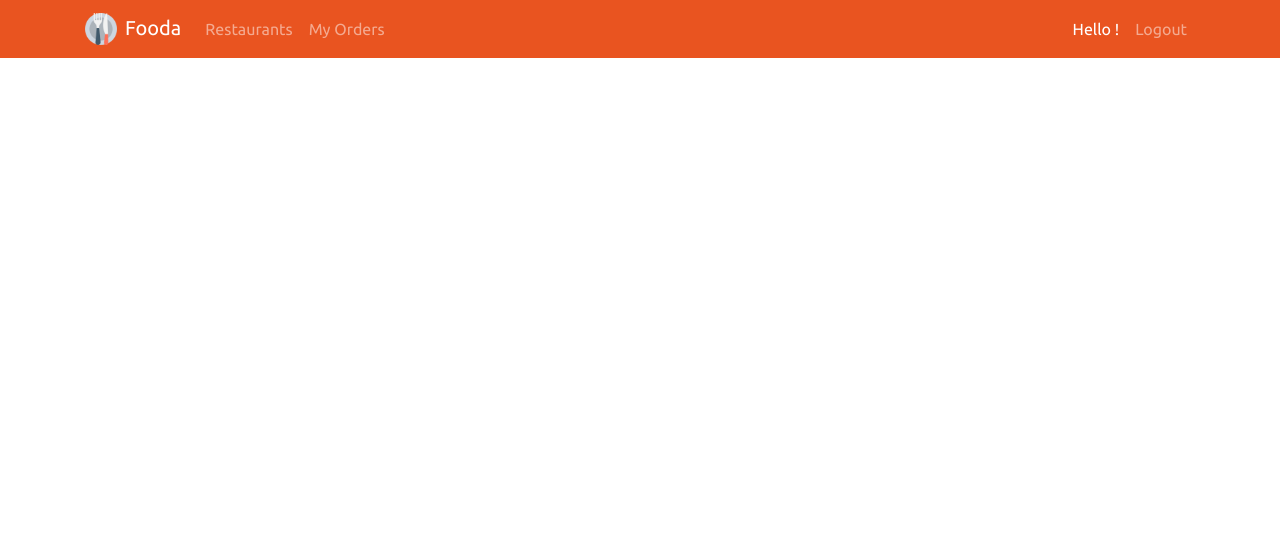
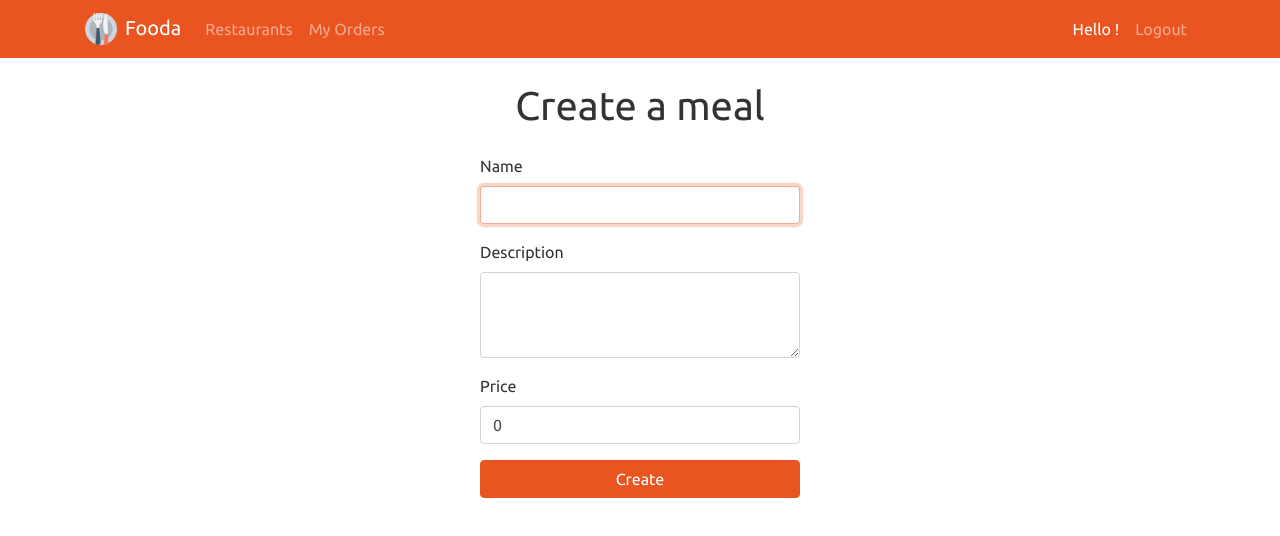
Before and after one commit to mseimys/fooda, a React (Create React App) app in the folder fooda-ui/: page /meals/new in a window 1280 px wide. Shown: the top 536 px of the page. Built offline with nearby package versions, Linux system fonts and the light colour scheme; sample sign-in values are in the browser's storage.

Commit message:
Allow edit restaurants and meals (2h)

```diff
--- /dev/null
+++ b/fooda-ui/src/Restaurants/EditMeal.tsx
@@ -0,0 +1,103 @@
+import React, { useState, useEffect } from "react";
+import { useParams, useLocation, useHistory } from "react-router-dom";
+import { Button, Form, Spinner } from "react-bootstrap";
+import { useFormik } from "formik";
+
+import restaurantService, { Meal } from "./service";
+
+type EditMealProps = {
+  isNew?: boolean;
+};
+
+export default function EditMeal({ isNew }: EditMealProps) {
+  const history = useHistory();
+  const location = useLocation<{ restaurantId: number }>();
+  const { mealId } = useParams();
+  const [error, setError] = useState("");
+
+  const [initialValues, setInitialValues] = useState<Meal>({
+    id: 0,
+    name: "",
+    description: "",
+    price: 0,
+    restaurant: location.state?.restaurantId,
+  });
+  const [loading, setLoading] = useState(true);
+
+  const formik = useFormik<Meal>({
+    initialValues,
+    enableReinitialize: true,
+    onSubmit: async (values) => {
+      setError("");
+      try {
+        const meal = isNew
+          ? await restaurantService.createMeal(values)
+          : await restaurantService.updateMeal(mealId, values);
+        history.push(`/restaurants/${meal.restaurant}`);
+      } catch (err) {
+        let message = "Error!";
+        if (err.data) {
+          message = JSON.stringify(err.data);
+        }
+        setError(message);
+      }
+    },
+  });
+
+  useEffect(() => {
+    isNew
+      ? setLoading(false)
+      : restaurantService.getMeal(mealId).then((meal) => {
+          setInitialValues(meal);
+          setLoading(false);
+        });
+  }, [mealId, isNew]);
+
+  if (loading) {
+    return <Spinner animation="border" />;
+  }
+
+  return (
+    <Form
+      onSubmit={formik.handleSubmit as any}
+      style={{ margin: "0 auto", maxWidth: "320px" }}
+    >
+      <h1 className="text-center mb-4">
+        {isNew ? "Create a meal" : "Edit meal"}
+      </h1>
+      <Form.Group controlId="username">
+        <Form.Label>Name</Form.Label>
+        <Form.Control
+          autoFocus
+          type="text"
+          name="name"
+          value={formik.values.name}
+          onChange={formik.handleChange}
+        />
+      </Form.Group>
+      <Form.Group controlId="description">
+        <Form.Label>Description</Form.Label>
+        <Form.Control
+          as="textarea"
+          rows={3}
+          name="description"
+          value={formik.values.description}
+          onChange={formik.handleChange}
+        />
+      </Form.Group>
+      <Form.Group controlId="price">
+        <Form.Label>Price</Form.Label>
+        <Form.Control
+          type="number"
+          name="price"
+          value={formik.values.price}
+          onChange={formik.handleChange}
+        />
+      </Form.Group>
+      {error && <div className="text-danger mb-3">{error}</div>}
+      <Button block type="submit">
+        Create
+      </Button>
+    </Form>
+  );
+}
--- a/fooda-ui/src/Restaurants/NewRestaurant.tsx
+++ b/fooda-ui/src/Restaurants/EditRestaurant.tsx
@@ -1,33 +1,42 @@
-import React, { useState, useContext } from "react";
-import { useHistory } from "react-router-dom";
-import { Button, Form } from "react-bootstrap";
+import React, { useState, useEffect, useContext } from "react";
+import { useParams, useHistory } from "react-router-dom";
+import { Button, Form, Spinner } from "react-bootstrap";
 import { useFormik } from "formik";
 
 import { RootContext } from "../context";
 import restaurantService, { Restaurant } from "./service";
 
-export default function NewRestaurant() {
+type EditRestaurantProps = {
+  isNew?: boolean;
+};
+
+export default function EditRestaurant({ isNew }: EditRestaurantProps) {
   const history = useHistory();
+  const { restaurantId } = useParams();
   const [error, setError] = useState("");
 
   const { user } = useContext(RootContext);
+  const [initialValues, setInitialValues] = useState<Restaurant>({
+    id: 0,
+    name: "",
+    description: "",
+    owner: user.id,
+    meals: [],
+  });
+  const [loading, setLoading] = useState(true);
 
   const formik = useFormik<Restaurant>({
-    initialValues: {
-      id: 0,
-      name: "",
-      description: "",
-      owner: user.id,
-      meals: [],
-    },
-
+    initialValues,
+    enableReinitialize: true,
     onSubmit: async (values) => {
       setError("");
       try {
-        const restaurant = await restaurantService.createRestaurant(values);
-        history.push(`/restaurants/${restaurant.id}`);
+        isNew
+          ? await restaurantService.createRestaurant(values)
+          : await restaurantService.updateRestaurant(restaurantId, values);
+        history.push(`/restaurants`);
       } catch (err) {
-        let message = "Error creating restaurant!";
+        let message = "Error!";
         if (err.data) {
           message = JSON.stringify(err.data);
         }
@@ -36,12 +45,27 @@ export default function NewRestaurant() {
     },
   });
 
+  useEffect(() => {
+    isNew
+      ? setLoading(false)
+      : restaurantService.getRestaurant(restaurantId).then((restaurant) => {
+          setInitialValues(restaurant);
+          setLoading(false);
+        });
+  }, [restaurantId, isNew]);
+
+  if (loading) {
+    return <Spinner animation="border" />;
+  }
+
   return (
     <Form
       onSubmit={formik.handleSubmit as any}
       style={{ margin: "0 auto", maxWidth: "320px" }}
     >
-      <h1 className="text-center mb-4">Create a new restaurant</h1>
+      <h1 className="text-center mb-4">
+        {isNew ? "Create a new restaurant" : "Edit"}
+      </h1>
       <Form.Group controlId="username">
         <Form.Label>Name</Form.Label>
         <Form.Control
@@ -52,7 +76,7 @@ export default function NewRestaurant() {
           onChange={formik.handleChange}
         />
       </Form.Group>
-      <Form.Group controlId="email">
+      <Form.Group controlId="description">
         <Form.Label>Description</Form.Label>
         <Form.Control
           as="textarea"
--- a/fooda-ui/src/Restaurants/MealItem.tsx
+++ b/fooda-ui/src/Restaurants/MealItem.tsx
@@ -1,14 +1,16 @@
 import React from "react";
+import { Link } from "react-router-dom";
 import { Card, Button } from "react-bootstrap";
 
 import { Meal } from "./service";
 
 type MealItemProps = {
   meal: Meal;
+  isOwner?: boolean;
   addToOrder: () => void;
 };
 
-export default function MealItem({ meal, addToOrder }: MealItemProps) {
+export default function MealItem({ meal, isOwner, addToOrder }: MealItemProps) {
   return (
     <Card style={{ width: "235px" }}>
       <Card.Img
@@ -21,9 +23,15 @@ export default function MealItem({ meal, addToOrder }: MealItemProps) {
           <div className="pl-2 text-primary">${meal.price}</div>
         </Card.Title>
         <Card.Text>{meal.description}&nbsp;</Card.Text>
-        <Button variant="primary" onClick={() => addToOrder()}>
-          Add To Order
-        </Button>
+        {isOwner ? (
+          <Link to={`/meals/${meal.id}`} className="btn btn-primary">
+            Edit
+          </Link>
+        ) : (
+          <Button variant="primary" onClick={() => addToOrder()}>
+            Add To Order
+          </Button>
+        )}
       </Card.Body>
     </Card>
   );
--- a/fooda-ui/src/Restaurants/RestaurantDetails.tsx
+++ b/fooda-ui/src/Restaurants/RestaurantDetails.tsx
@@ -1,12 +1,12 @@
 import React, { useEffect, useState, useContext } from "react";
-import { useParams } from "react-router-dom";
-import { Col, Row, CardColumns, Spinner } from "react-bootstrap";
+import { useHistory, useParams } from "react-router-dom";
+import { Button, Col, Row, CardColumns, Spinner } from "react-bootstrap";
 import { findIndex } from "lodash";
 
 import { Order, OrderItem, OrderStatus } from "../Orders/service";
 import restaurantService, { Restaurant, Meal } from "./service";
 import ActiveOrder from "./ActiveOrder";
-import { RootContext } from "../context";
+import { RootContext, UserType } from "../context";
 import MealItem from "./MealItem";
 
 const addMealToOrder = (meal: Meal, order: Order) => {
@@ -34,9 +34,9 @@ const removeMealFromOrder = (meal: Meal, order: Order) => {
 };
 
 export default function RestaurantDetails() {
+  const history = useHistory();
   const { restaurantId } = useParams();
   const { user } = useContext(RootContext);
-
   const [order, setOrder] = useState<Order>({
     id: 0,
     user: user.id,
@@ -48,8 +48,8 @@ export default function RestaurantDetails() {
   const [loading, setLoading] = useState(true);
 
   useEffect(() => {
-    restaurantService.getRestaurant(restaurantId).then((restaurants) => {
-      setRestaurant(restaurants);
+    restaurantService.getRestaurant(restaurantId).then((restaurant) => {
+      setRestaurant(restaurant);
       setLoading(false);
     });
   }, [restaurantId]);
@@ -73,7 +73,22 @@ export default function RestaurantDetails() {
           <h1>{restaurant.name}</h1>
           <p className="text-muted">{restaurant.description}</p>
         </div>
-        <ActiveOrder order={order} addMeal={addMeal} removeMeal={removeMeal} />
+        {user.user_type === UserType.REGULAR && (
+          <ActiveOrder
+            order={order}
+            addMeal={addMeal}
+            removeMeal={removeMeal}
+          />
+        )}
+        {user.user_type === UserType.OWNER && (
+          <Button
+            onClick={() =>
+              history.push("/meals/new", { restaurantId: restaurant.id })
+            }
+          >
+            Add Meal
+          </Button>
+        )}
       </Col>
       <Col md={8}>
         <CardColumns>
@@ -82,6 +97,7 @@ export default function RestaurantDetails() {
               key={meal.id}
               meal={meal}
               addToOrder={() => addMeal(meal)}
+              isOwner={user.user_type === UserType.OWNER}
             />
           ))}
         </CardColumns>
--- a/fooda-ui/src/Restaurants/service.ts
+++ b/fooda-ui/src/Restaurants/service.ts
@@ -37,10 +37,25 @@ async function deleteRestaurant(restaurantId: string) {
   return (await axios.delete<Restaurant>(API.RESTAURANT(restaurantId))).data;
 }
 
+async function createMeal(data: Meal) {
+  return (await axios.post<Meal>(API.MEALS, data)).data;
+}
+
+async function getMeal(mealId: string) {
+  return (await axios.get<Meal>(API.MEAL(mealId))).data;
+}
+
+async function updateMeal(mealId: string, data: Meal) {
+  return (await axios.put<Meal>(API.MEAL(mealId), data)).data;
+}
+
 export default {
   getRestaurants,
   createRestaurant,
   getRestaurant,
   updateRestaurant,
   deleteRestaurant,
+  createMeal,
+  getMeal,
+  updateMeal,
 };
--- a/fooda-ui/src/Routes.tsx
+++ b/fooda-ui/src/Routes.tsx
@@ -6,9 +6,10 @@ import { RootContext } from "./context";
 import Dashboard from "./Dashboard/Dashboard";
 import OrderList from "./Orders/OrderList";
 import OrderDetails from "./Orders/OrderDetails";
-import NewRestaurant from "./Restaurants/NewRestaurant";
+import EditRestaurant from "./Restaurants/EditRestaurant";
 import RestaurantList from "./Restaurants/RestaurantList";
 import RestaurantDetails from "./Restaurants/RestaurantDetails";
+import EditMeal from "./Restaurants/EditMeal";
 import Login from "./User/Login";
 import Signup from "./User/Signup";
 
@@ -53,13 +54,22 @@ export default function Routes() {
           <OrderDetails />
         </PrivateRoute>
         <PrivateRoute exact path="/restaurants/new">
-          <NewRestaurant />
+          <EditRestaurant isNew />
         </PrivateRoute>
         <PrivateRoute exact path="/restaurants/:restaurantId">
           <RestaurantDetails />
         </PrivateRoute>
+        <PrivateRoute exact path="/restaurants/:restaurantId/edit">
+          <EditRestaurant />
+        </PrivateRoute>
         <PrivateRoute path="/restaurants">
           <RestaurantList />
+        </PrivateRoute>
+        <PrivateRoute exact path="/meals/new">
+          <EditMeal isNew />
+        </PrivateRoute>
+        <PrivateRoute exact path="/meals/:mealId">
+          <EditMeal />
         </PrivateRoute>
       </Switch>
     </Container>
--- a/fooda-ui/src/constants.ts
+++ b/fooda-ui/src/constants.ts
@@ -7,4 +7,6 @@ export const API = {
   RESTAURANTS: "/api/restaurants/",
   ORDER: (orderId: string | number) => `/api/orders/${orderId}/`,
   ORDERS: "/api/orders/",
+  MEAL: (mealId: string | number) => `/api/meals/${mealId}/`,
+  MEALS: "/api/meals/",
 };
```
Also changed, not shown: fooda-ui/src/Restaurants/RestaurantList.tsx (+25 -4 lines).
